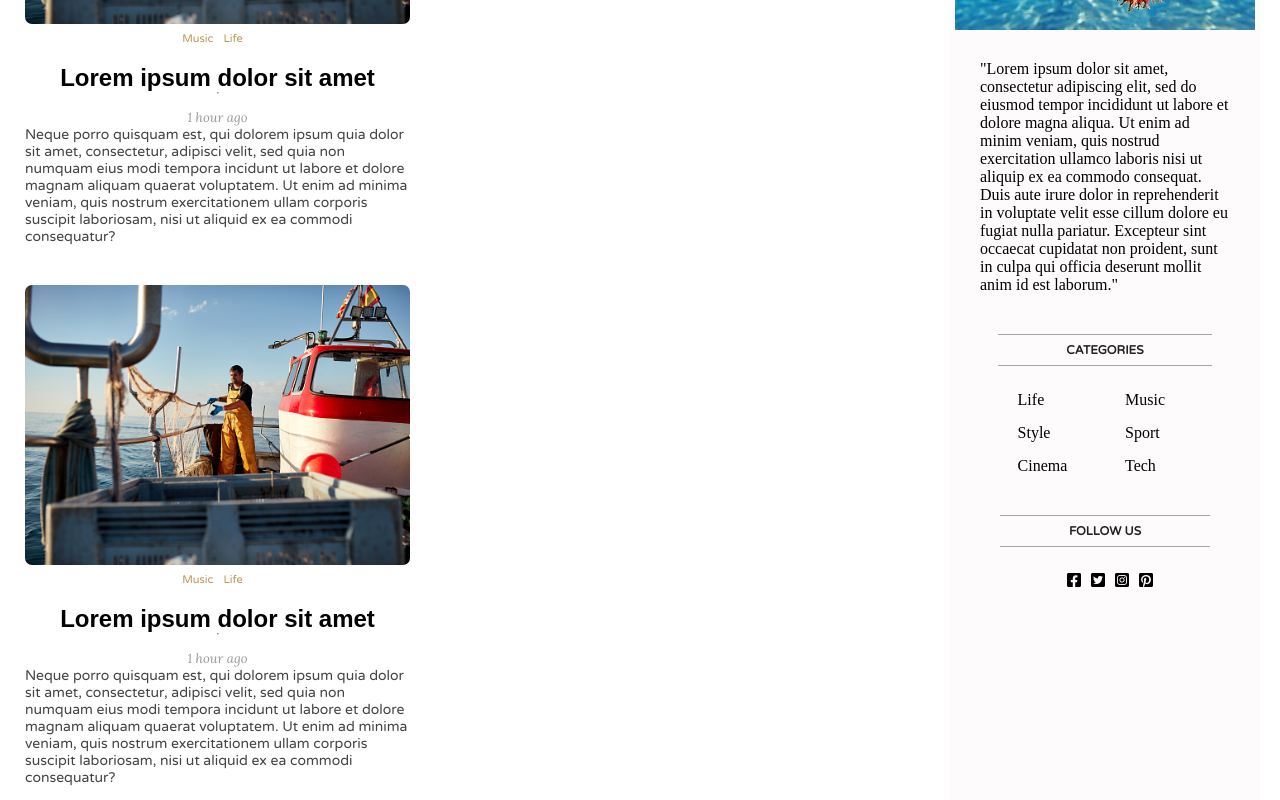
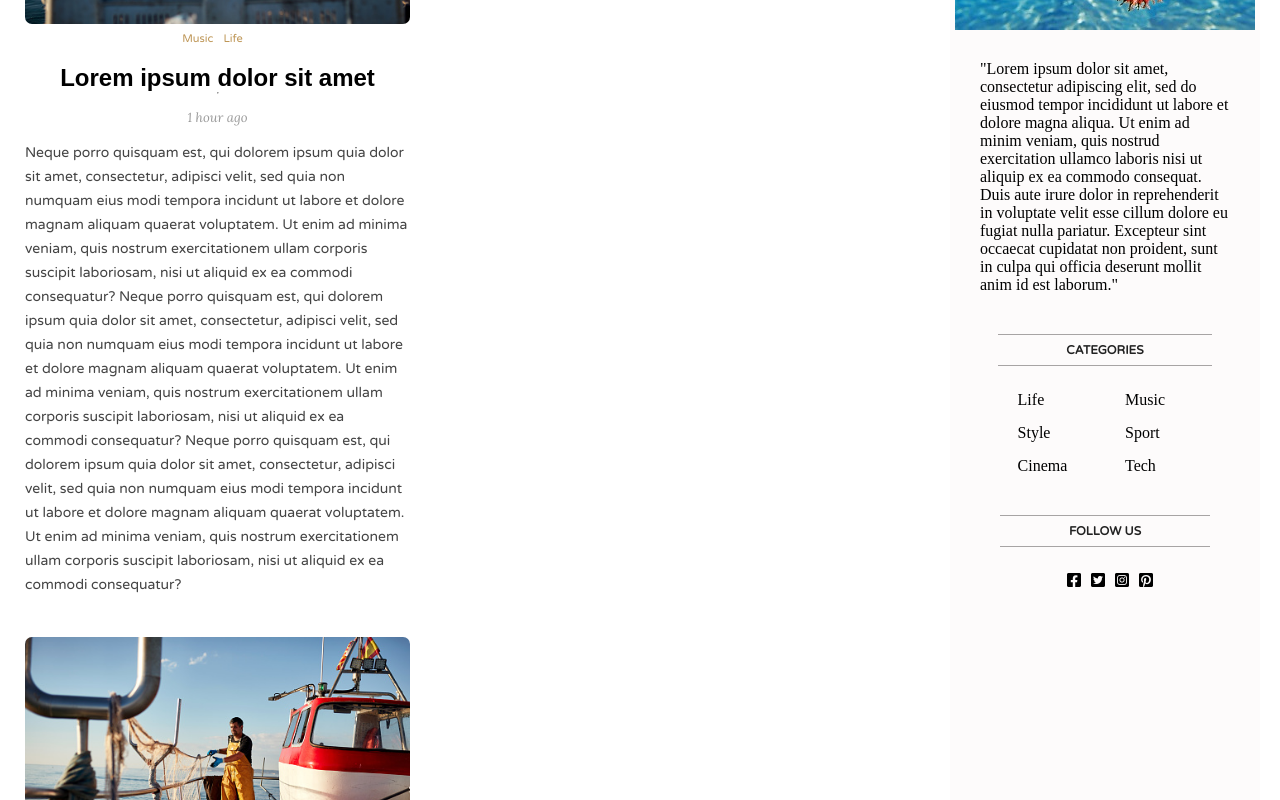
Before and after one commit to EvMad/react-frontend-sandbox, a React (Create React App) app: page / in a window 1280 px wide. Shown: the part 900-1700 px from the top of the page. Built offline with nearby package versions, Linux system fonts and the light colour scheme.

Commit message:
postDesc overflow hidden text-overflow ...

```diff
--- a/src/post/Post.jsx
+++ b/src/post/Post.jsx
@@ -21,6 +21,16 @@ export default function Post() {
                  incidunt ut labore et dolore magnam aliquam quaerat voluptatem.
                  Ut enim ad minima veniam, quis nostrum exercitationem ullam corporis
                  suscipit laboriosam, nisi ut aliquid ex ea commodi consequatur?
+                 Neque porro quisquam est, qui dolorem ipsum quia dolor sit amet,
+                consectetur, adipisci velit, sed quia non numquam eius modi tempora
+                 incidunt ut labore et dolore magnam aliquam quaerat voluptatem.
+                 Ut enim ad minima veniam, quis nostrum exercitationem ullam corporis
+                 suscipit laboriosam, nisi ut aliquid ex ea commodi consequatur?
+                 Neque porro quisquam est, qui dolorem ipsum quia dolor sit amet,
+                consectetur, adipisci velit, sed quia non numquam eius modi tempora
+                 incidunt ut labore et dolore magnam aliquam quaerat voluptatem.
+                 Ut enim ad minima veniam, quis nostrum exercitationem ullam corporis
+                 suscipit laboriosam, nisi ut aliquid ex ea commodi consequatur?
             </p>
         </div>
     )
--- a/src/post/post.css
+++ b/src/post/post.css
@@ -46,4 +46,8 @@
     font-family: 'Varela Round', sans-serif;
     font-size: 14px;
     color: #444;
+    line-height: 24px;
+    margin-top: 15px;
+    overflow: hidden;
+    text-overflow: ellipsis;
 }
```
